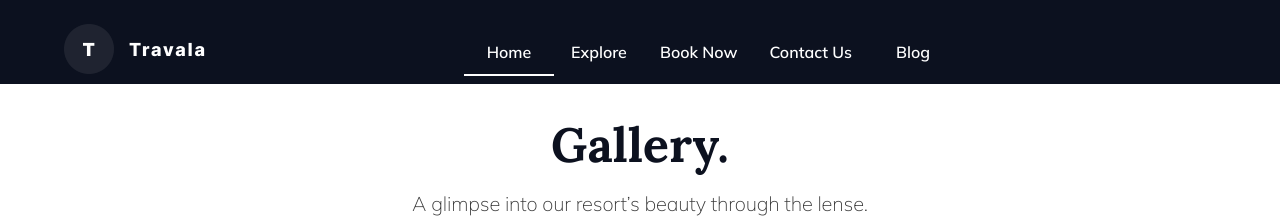
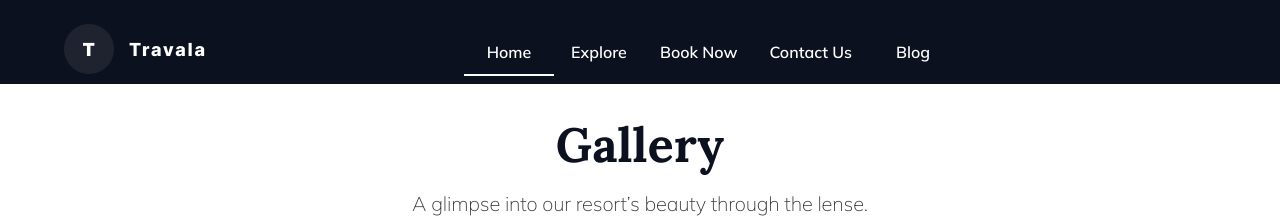
Before and after one commit to Software-Lifecycle-Consultants/slc-open-hms, a Next.js app: page /gallery in a window 1280 px wide. Shown: the top 224 px of the page. Built offline with nearby package versions, Linux system fonts and the light colour scheme.

Commit message:
Implemented the gallery page

```diff
--- a/data/galleryPage.ts
+++ b/data/galleryPage.ts
@@ -14,7 +14,7 @@ export const imagePaths = [
     '/images/galleryPage/image12.webp',
   ];
   export const galleryPage = {
-    galleryPageTitle:"Gallery.",
+    galleryPageTitle:"Gallery",
     galleryPageDescription:"A glimpse into our resort’s beauty through the lense.",
     galleryPageButton:"Book Now",
 }
```
